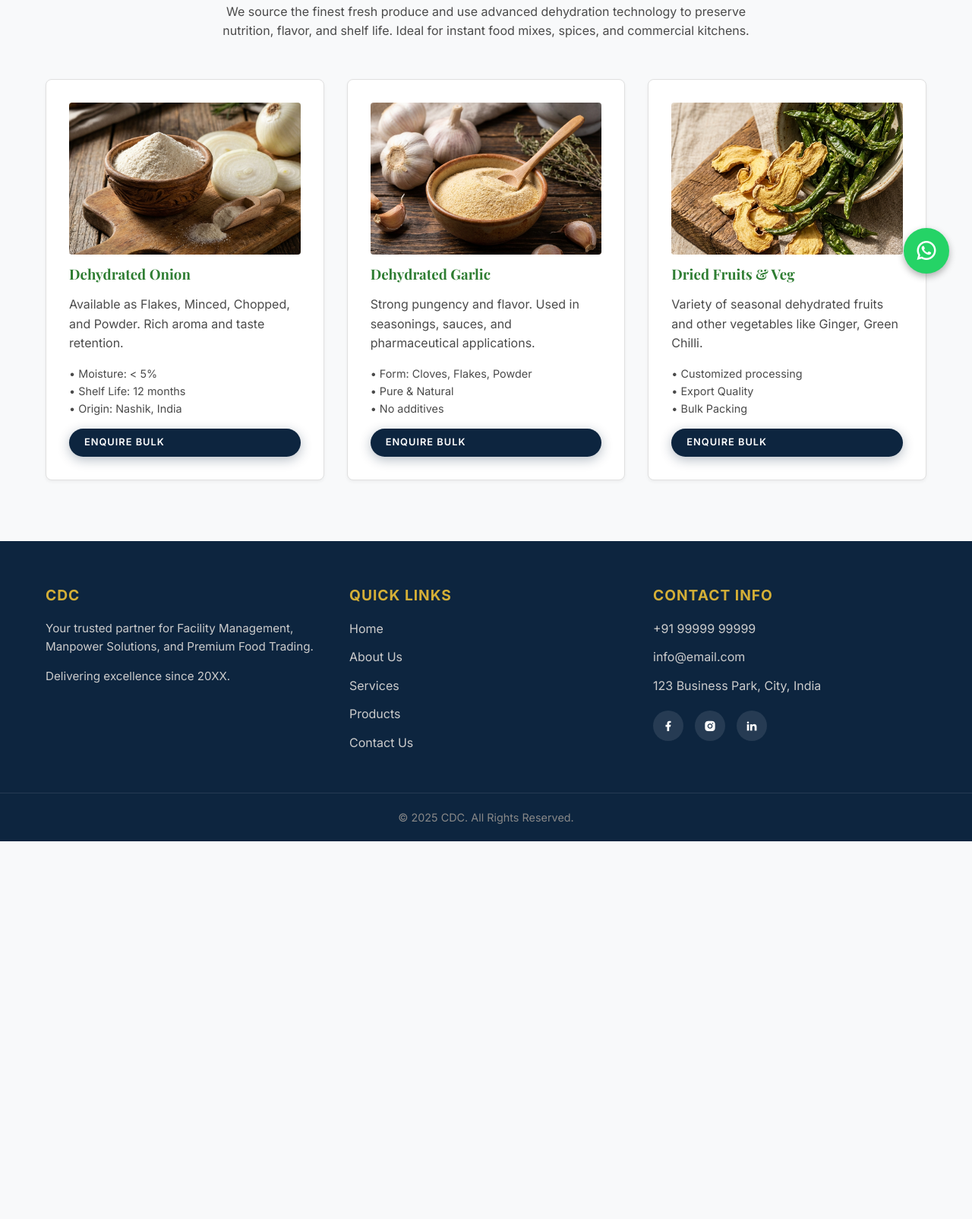
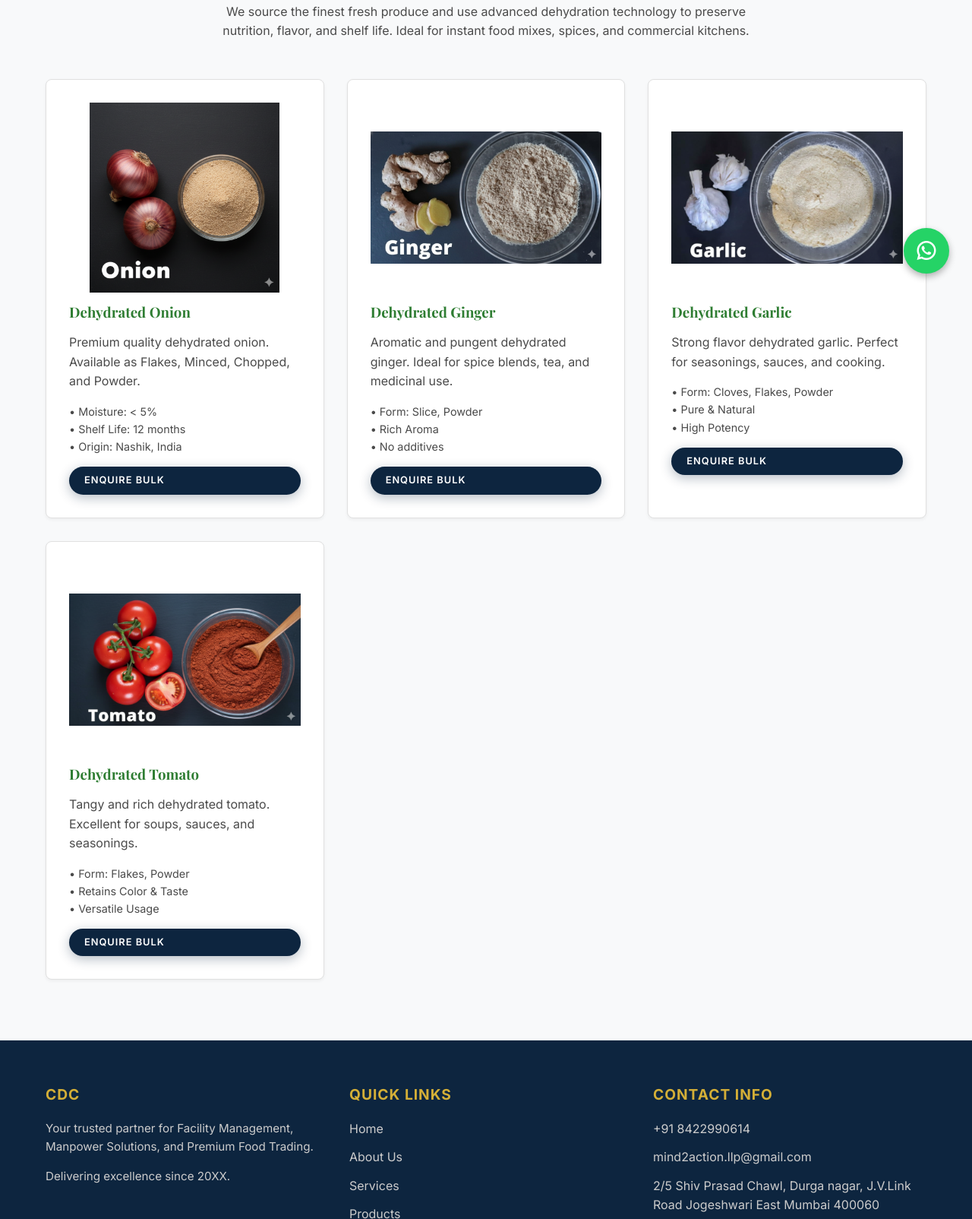
Before and after one commit to avnesh/CDC-website, a plain HTML site: page products.html in a window 1280 px wide. Shown: the part 410-2014 px from the top of the page at 76% size. Before the commit the page ends 1517 px from the top, so only its background shows below. Drawn offline with nearby package versions, Linux system fonts and the light colour scheme.

Commit message:
Update product images and fix contact info

```diff
--- a/partials/footer.html
+++ b/partials/footer.html
@@ -20,9 +20,11 @@
         <div class="footer-col">
             <h3>Contact Info</h3>
             <ul class="footer-links">
-                <li><a href="#">+91 99999 99999</a></li>
-                <li><a href="#">info@email.com</a></li>
-                <li><a href="#">123 Business Park, City, India</a></li>
+                <li><a href="tel:+918422990614">+91 8422990614</a></li>
+                <li><a href="mailto:mind2action.llp@gmail.com">mind2action.llp@gmail.com</a></li>
+                <li><a href="https://www.google.com/maps/search/?api=1&query=2%2F5+Shiv+Prasad+Chawl%2C+Durga+nagar%2C+J.V.Link+Road+Jogeshwari+East+Mumbai+400060"
+                        target="_blank">2/5 Shiv Prasad Chawl, Durga nagar, J.V.Link Road Jogeshwari East Mumbai
+                        400060</a></li>
             </ul>
             <div class="social-links" style="margin-top: 20px;">
                 <a href="#" target="_blank" aria-label="Facebook"><i class="ri-facebook-fill"></i></a>
@@ -39,7 +41,7 @@
 </footer>
 
 <!-- Floating WhatsApp Button -->
-<a href="https://wa.me/919999999999" class="whatsapp-float" target="_blank" aria-label="Chat on WhatsApp">
+<a href="https://wa.me/918422990614" class="whatsapp-float" target="_blank" aria-label="Chat on WhatsApp">
     <i class="ri-whatsapp-line"></i>
 </a>
 
--- a/products.html
+++ b/products.html
@@ -25,13 +25,13 @@
             </p>
 
             <div class="grid">
-                <!-- Product 1 -->
+                <!-- Product 1: Onion -->
                 <div class="card">
-                    <img src="images/products/onion.png" alt="Onion Powder"
-                        style="width: 100%; height: 200px; object-fit: cover; border-radius: 4px; margin-bottom: 15px;">
+                    <img src="images/products/onion_final.png" alt="Onion Powder"
+                        style="width: 100%; height: 250px; object-fit: contain; border-radius: 4px; margin-bottom: 15px;">
                     <h3 style="color: var(--secondary-color);">Dehydrated Onion</h3>
-                    <p style="margin-bottom: 15px;">Available as Flakes, Minced, Chopped, and Powder. Rich aroma and
-                        taste retention.</p>
+                    <p style="margin-bottom: 15px;">Premium quality dehydrated onion. Available as Flakes, Minced,
+                        Chopped, and Powder.</p>
                     <ul style="font-size: 0.9rem; margin-bottom: 15px;">
                         <li>• Moisture: < 5%</li>
                         <li>• Shelf Life: 12 months</li>
@@ -41,33 +41,49 @@
                         Bulk</a>
                 </div>
 
-                <!-- Product 2 -->
+                <!-- Product 2: Ginger -->
                 <div class="card">
-                    <img src="images/products/garlic.png" alt="Garlic Powder"
-                        style="width: 100%; height: 200px; object-fit: cover; border-radius: 4px; margin-bottom: 15px;">
-                    <h3 style="color: var(--secondary-color);">Dehydrated Garlic</h3>
-                    <p style="margin-bottom: 15px;">Strong pungency and flavor. Used in seasonings, sauces, and
-                        pharmaceutical applications.</p>
+                    <img src="images/products/ginger_final.jpg" alt="Ginger Powder"
+                        style="width: 100%; height: 250px; object-fit: contain; border-radius: 4px; margin-bottom: 15px;">
+                    <h3 style="color: var(--secondary-color);">Dehydrated Ginger</h3>
+                    <p style="margin-bottom: 15px;">Aromatic and pungent dehydrated ginger. Ideal for spice blends, tea,
+                        and medicinal use.</p>
                     <ul style="font-size: 0.9rem; margin-bottom: 15px;">
-                        <li>• Form: Cloves, Flakes, Powder</li>
-                        <li>• Pure & Natural</li>
+                        <li>• Form: Slice, Powder</li>
+                        <li>• Rich Aroma</li>
                         <li>• No additives</li>
                     </ul>
                     <a href="contact.html" class="btn btn-primary" style="font-size: 0.8rem; padding: 8px 20px;">Enquire
                         Bulk</a>
                 </div>
 
-                <!-- Product 3 -->
+                <!-- Product 3: Garlic -->
                 <div class="card">
-                    <img src="images/products/fruit.png" alt="Dried Fruit"
-                        style="width: 100%; height: 200px; object-fit: cover; border-radius: 4px; margin-bottom: 15px;">
-                    <h3 style="color: var(--secondary-color);">Dried Fruits & Veg</h3>
-                    <p style="margin-bottom: 15px;">Variety of seasonal dehydrated fruits and other vegetables like
-                        Ginger, Green Chilli.</p>
+                    <img src="images/products/garlic_final.png" alt="Garlic Powder"
+                        style="width: 100%; height: 250px; object-fit: contain; border-radius: 4px; margin-bottom: 15px;">
+                    <h3 style="color: var(--secondary-color);">Dehydrated Garlic</h3>
+                    <p style="margin-bottom: 15px;">Strong flavor dehydrated garlic. Perfect for seasonings, sauces, and
+                        cooking.</p>
                     <ul style="font-size: 0.9rem; margin-bottom: 15px;">
-                        <li>• Customized processing</li>
-                        <li>• Export Quality</li>
-                        <li>• Bulk Packing</li>
+                        <li>• Form: Cloves, Flakes, Powder</li>
+                        <li>• Pure & Natural</li>
+                        <li>• High Potency</li>
+                    </ul>
+                    <a href="contact.html" class="btn btn-primary" style="font-size: 0.8rem; padding: 8px 20px;">Enquire
+                        Bulk</a>
+                </div>
+
+                <!-- Product 4: Tomato -->
+                <div class="card">
+                    <img src="images/products/tomato_final.png" alt="Tomato Powder"
+                        style="width: 100%; height: 250px; object-fit: contain; border-radius: 4px; margin-bottom: 15px;">
+                    <h3 style="color: var(--secondary-color);">Dehydrated Tomato</h3>
+                    <p style="margin-bottom: 15px;">Tangy and rich dehydrated tomato. Excellent for soups, sauces, and
+                        seasonings.</p>
+                    <ul style="font-size: 0.9rem; margin-bottom: 15px;">
+                        <li>• Form: Flakes, Powder</li>
+                        <li>• Retains Color & Taste</li>
+                        <li>• Versatile Usage</li>
                     </ul>
                     <a href="contact.html" class="btn btn-primary" style="font-size: 0.8rem; padding: 8px 20px;">Enquire
                         Bulk</a>
```
Also changed, not shown: contact.html (+13 -12 lines), images/combined_spices.png (added), images/products/garlic_final.png (added), images/products/garlic_new.png (added), images/products/ginger_final.jpg (added), images/products/ginger_new.jpg (added), images/products/onion_final.png (added), images/products/onion_new.jpg (added), images/products/tomato_final.png (added), images/products/tomato_new.jpg (added).
